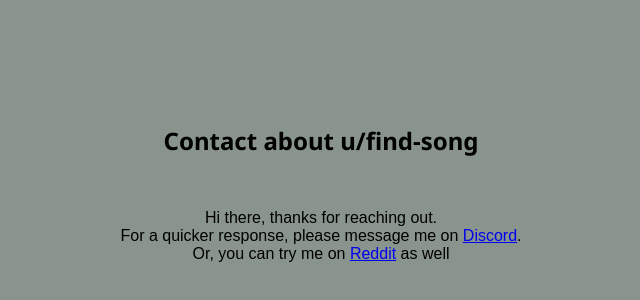
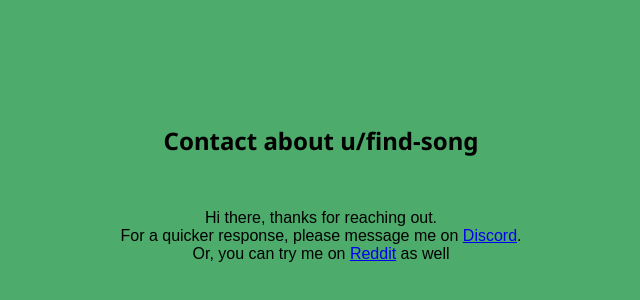
Before and after one commit to wowfuckthewhat/wowfuckthewhat.github.io, a plain HTML site: page site/index.html in a window 1280 px wide. Shown: the part 76-376 px from the top of the page, without its empty margins (319-959 px from the left). Drawn offline with Linux system fonts and the light colour scheme.

Commit message:
Update style.css

```diff
--- a/site/style.css
+++ b/site/style.css
@@ -5,7 +5,7 @@ h2 {
 body {
   text-align: center;
   font-family: sans-serif;
-  background-color: #88948c;
+  background-color: #4dab6b;
 }
 p {
   padding-top: 2em;
```
